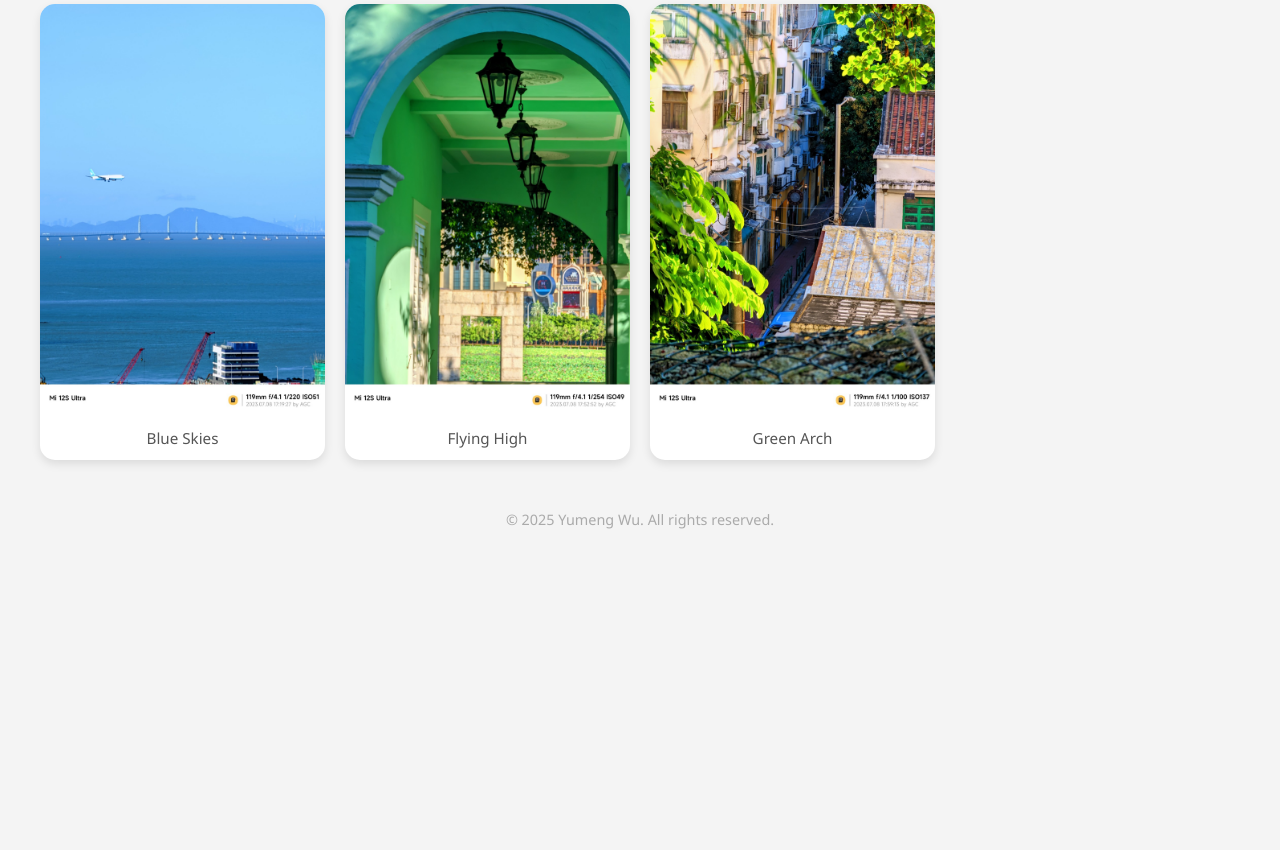
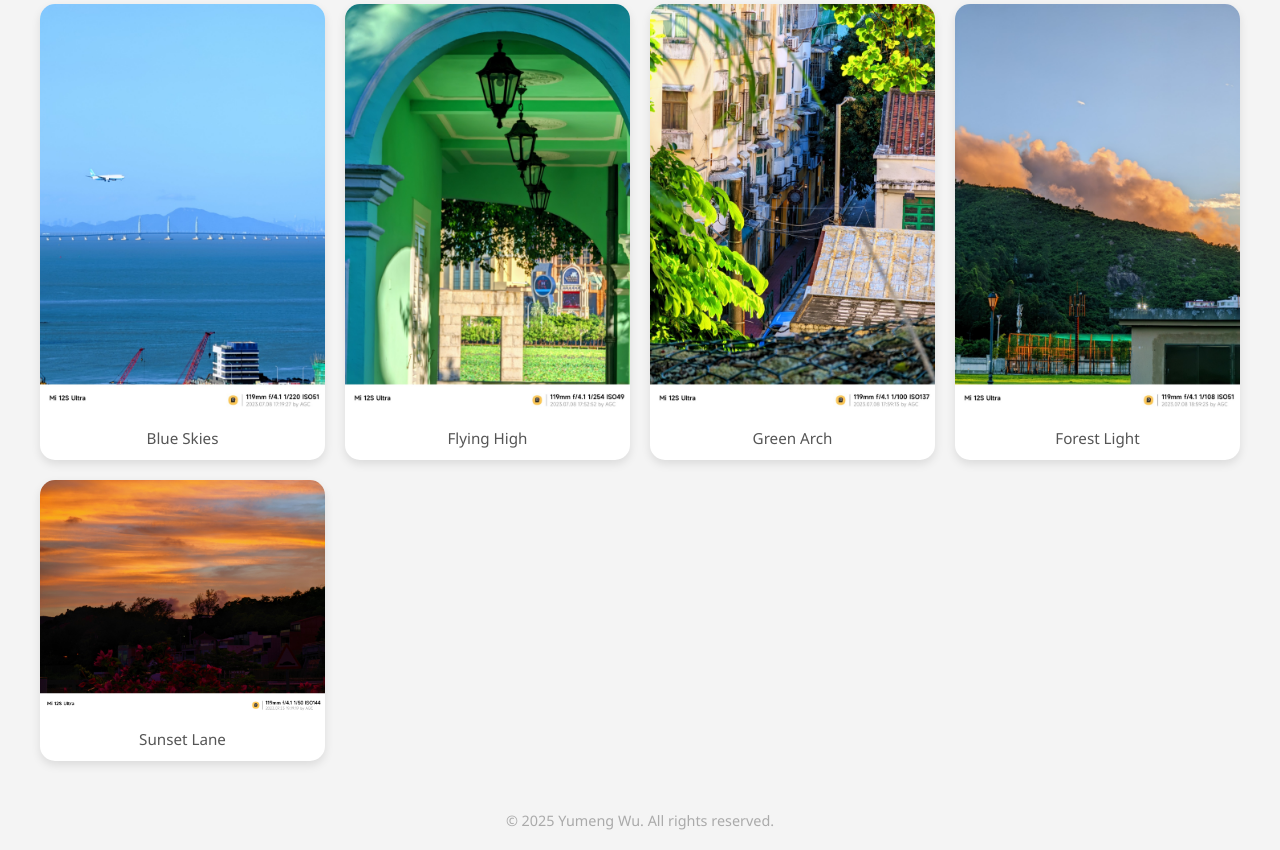
Before and after one commit to Yumengwu11/big-dogwu, a plain HTML site: page index.html in a window 1280 px wide. Shown: the part 723-1573 px from the top of the page. Before the commit the page ends 1272 px from the top, so only its background shows below. Drawn offline with Linux system fonts and the light colour scheme.

Commit message:
Update index.html

```diff
--- a/index.html
+++ b/index.html
@@ -100,6 +100,14 @@
       <img src="assets/images/photo7.jpg" alt="Photo 7">
       <div class="caption">Green Arch</div>
     </div>
+    <div class="card">
+  <img src="assets/images/photo8.jpg" alt="Photo 8">
+  <div class="caption">Forest Light</div>
+</div>
+<div class="card">
+  <img src="assets/images/photo9.jpg" alt="Photo 9">
+  <div class="caption">Sunset Lane</div>
+</div>
   </div>
 
   <footer>
```
